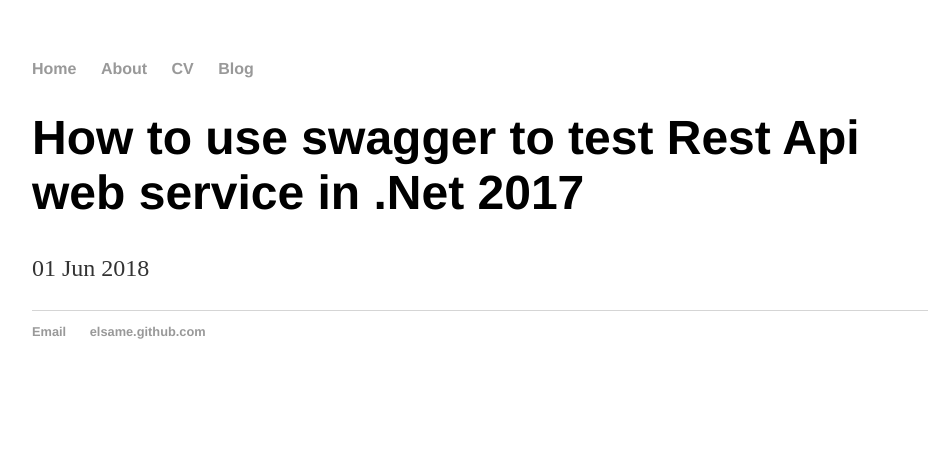
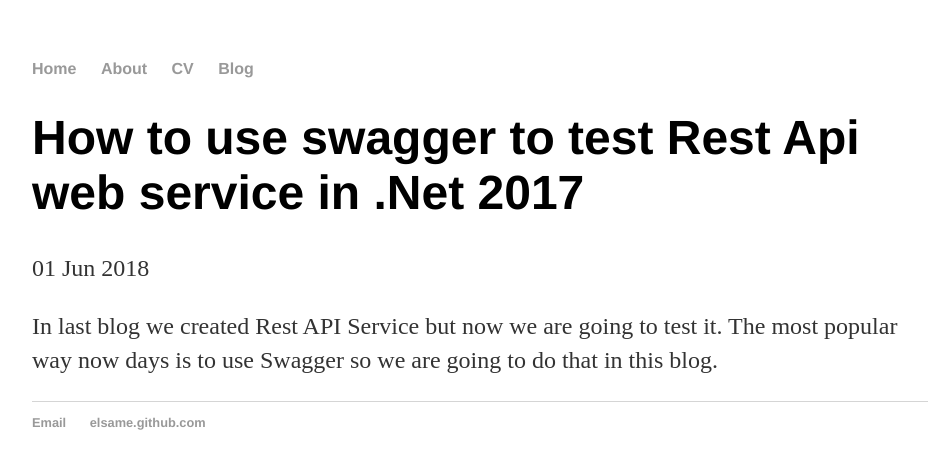
Before and after one commit to elsame/elsame.github.io, a Jekyll site: the page built from _posts/2018-06-01-how-to-use-swagger-to-test-rest-service.md, in a window 1280 px wide. Shown: the top 469 px of the page, without its empty margins (160-1089 px from the left). Built offline with Jekyll 4.4.1, drawn with Linux system fonts in a browser that asks for light colours.

Commit message:
Update 2018-06-01-how-to-use-swagger-to-test-rest-service.md

```diff
--- a/_posts/2018-06-01-how-to-use-swagger-to-test-rest-service.md
+++ b/_posts/2018-06-01-how-to-use-swagger-to-test-rest-service.md
@@ -3,3 +3,5 @@ layout: post
 title: "How to use swagger to test Rest Api web service in .Net 2017"
 date: 2018-06-01
 ---
+
+In last blog we created Rest API Service but now we are going to test it. The most popular way now days is to use Swagger so we are going to do that in this blog.
```
